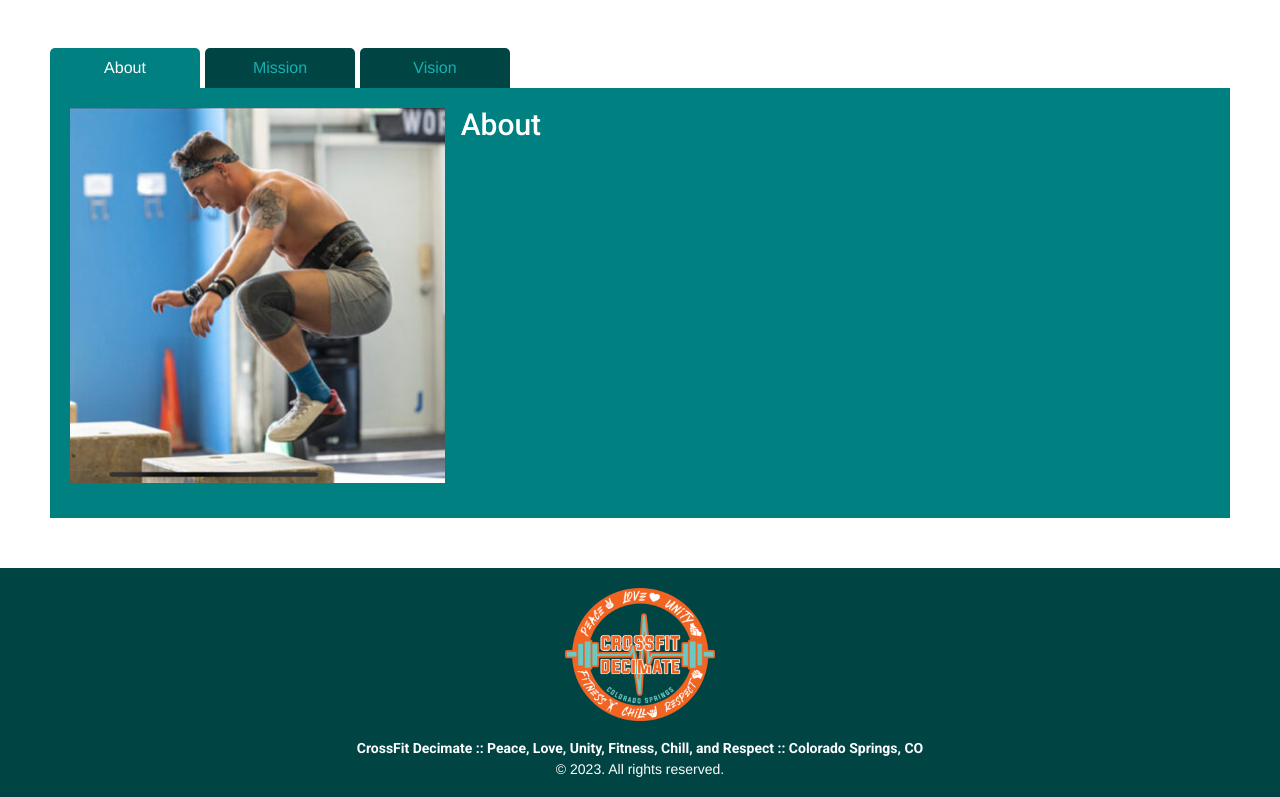
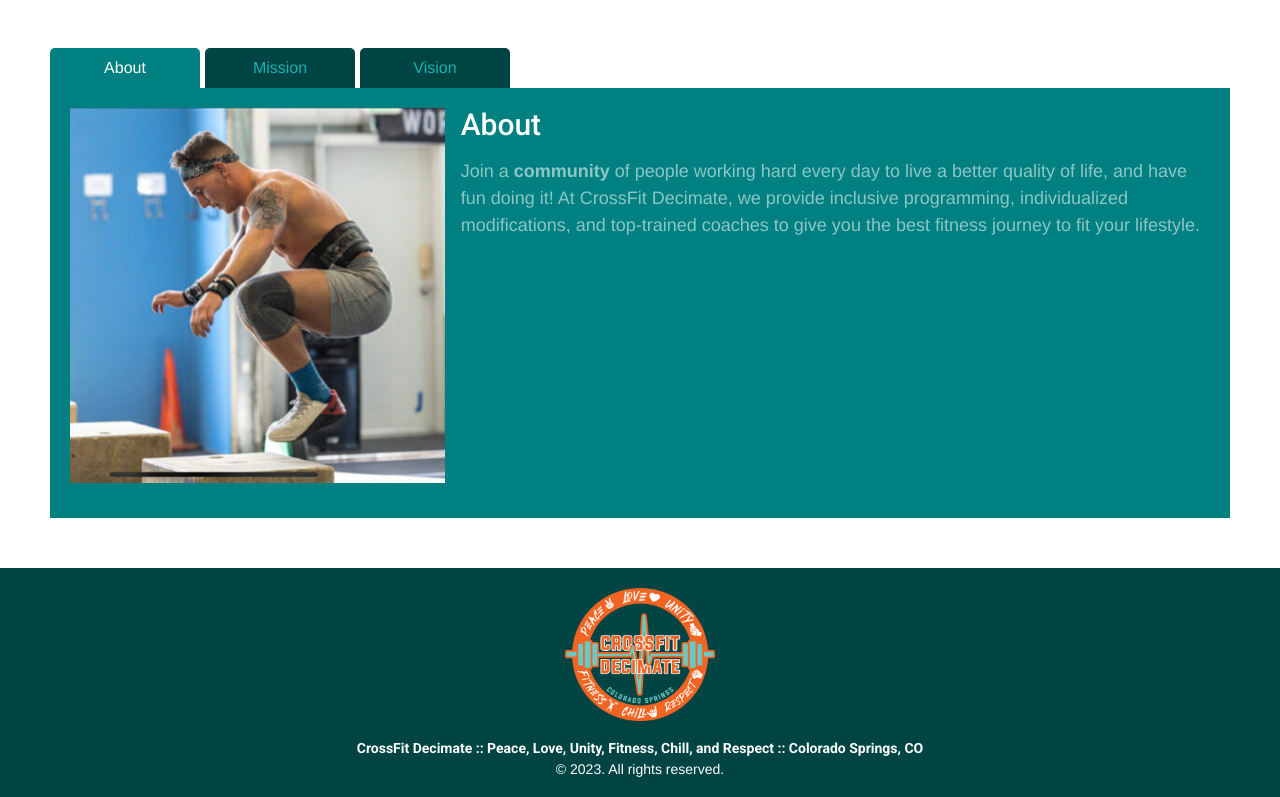
Before and after one commit to KowDesign/uclax-web1-kowitch-sam-2024, a React (Vite) app: page / in a window 1280 px wide. Shown: the part 1000-1797 px from the top of the page. Built offline with nearby package versions, Linux system fonts and the light colour scheme.

Commit message:
MG: fix(Tabbed): TabItem: Correcting dangerouslySetInnerHTML spelling

```diff
--- a/src/Pages/Home/Tabbed/TabContent.jsx
+++ b/src/Pages/Home/Tabbed/TabContent.jsx
@@ -13,7 +13,7 @@ const TabContent = ({ curTab }) => {
             </div>
             <div className="column2">
                 <h3>{title}</h3>
-                <div dangeroslySetInnerHTML={{ __html: text }} />
+                <div dangerouslySetInnerHTML={{ __html: text }} />
             </div>
         </TabContentStyled>
     );
```
